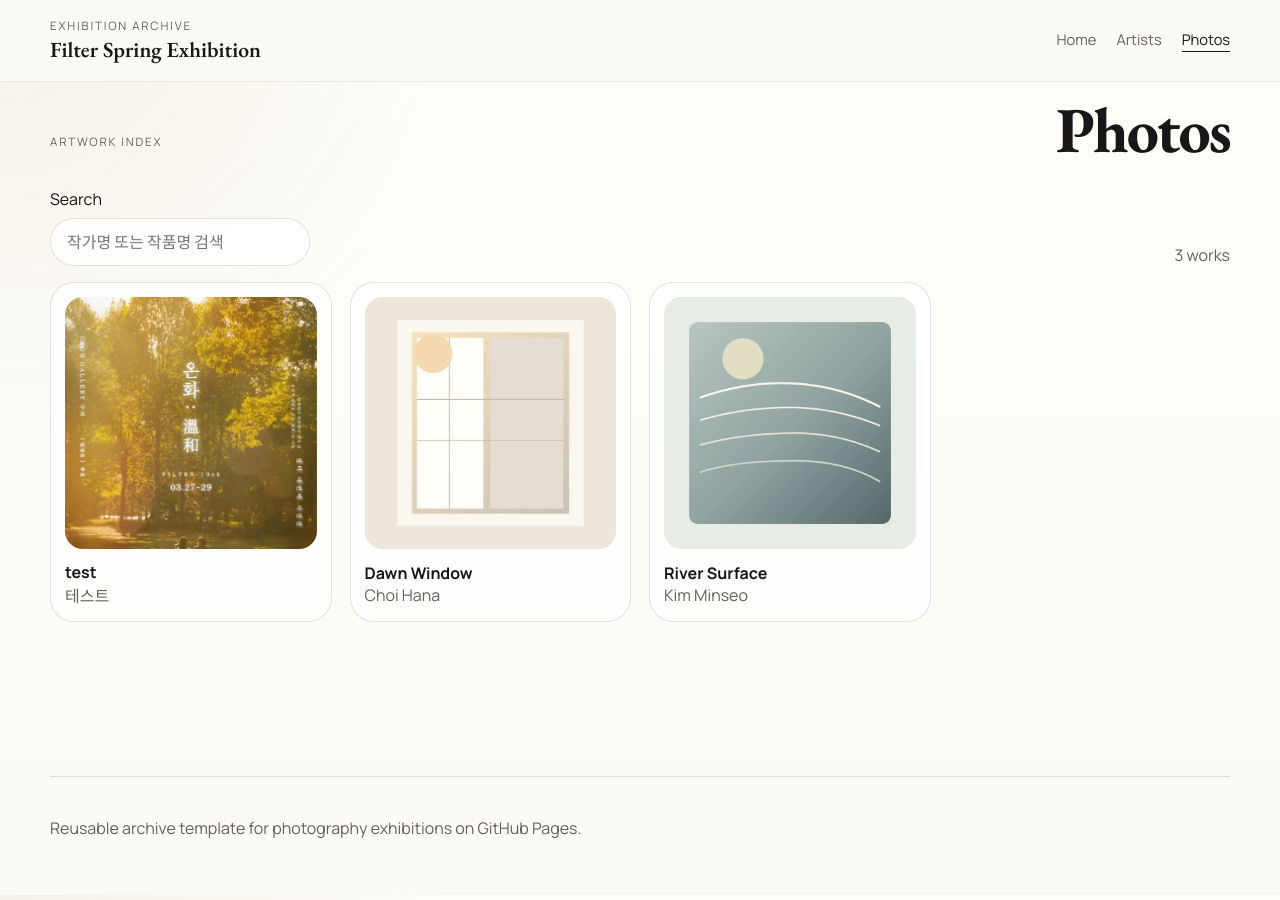
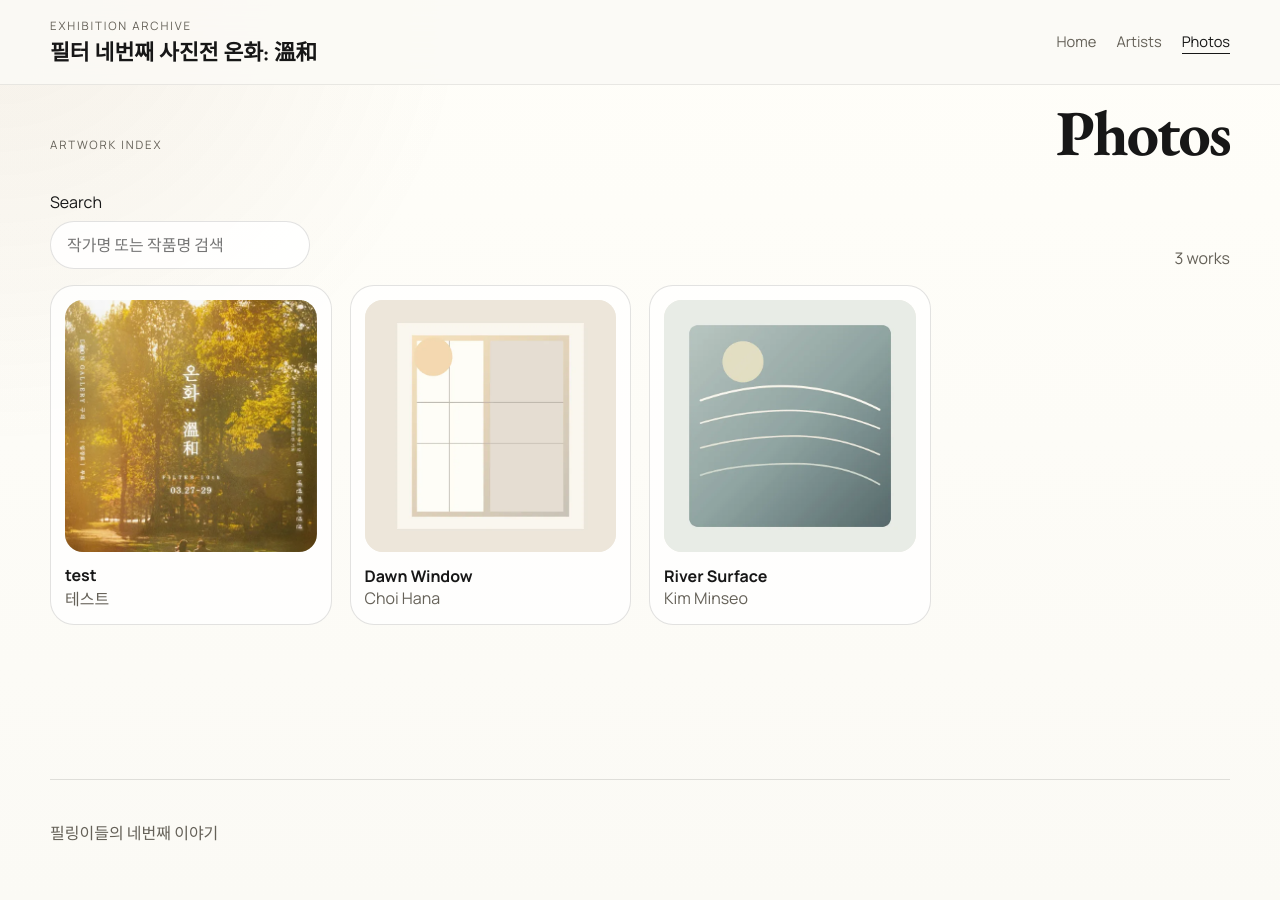
Before and after one commit to filter-log/exhibition-4th, a Jekyll site: the page built from photos/index.html, in a window 1280 px wide and 900 px high, scrolled down 26 px. Built offline with Jekyll 4.4.1, drawn with Linux system fonts in a browser that asks for light colours.

Commit message:
chore: sync template settings

```diff
--- a/_config.yml
+++ b/_config.yml
@@ -1,8 +1,8 @@
 # Generated from exhibition.setup.yml. Edit that file instead.
-title: Filter Spring Exhibition
-description: Reusable archive template for photography exhibitions on GitHub Pages.
+title: "필터 네번째 사진전 온화: 溫和"
+description: 필링이들의 네번째 이야기
 url: https://filter-log.github.io
-baseurl: /exhibition-template
+baseurl: /exhibition-4th
 timezone: Asia/Seoul
 markdown: kramdown
 permalink: pretty
--- a/assets/js/config.js
+++ b/assets/js/config.js
@@ -1,9 +1,9 @@
 // Generated from exhibition.setup.yml. Edit that file instead.
 window.EXHIBITION_CONFIG = {
-  "repoName": "exhibition-template",
-  "siteUrl": "https://filter-log.github.io/exhibition-template",
+  "repoName": "exhibition-4th",
+  "siteUrl": "https://filter-log.github.io/exhibition-4th",
   "workerApiUrl": "https://exhibition-worker.filter-log.workers.dev",
-  "pagesCmsUrl": "https://app.pagescms.org/filter-log/exhibition-template/main",
+  "pagesCmsUrl": "https://app.pagescms.org/filter-log/exhibition-4th/main",
   "maxArtworkDescriptionLength": 200,
   "maxArtistDescriptionLength": 500
 };
```
Also changed, not shown: _exhibition/index.md (+14 -12 lines).
